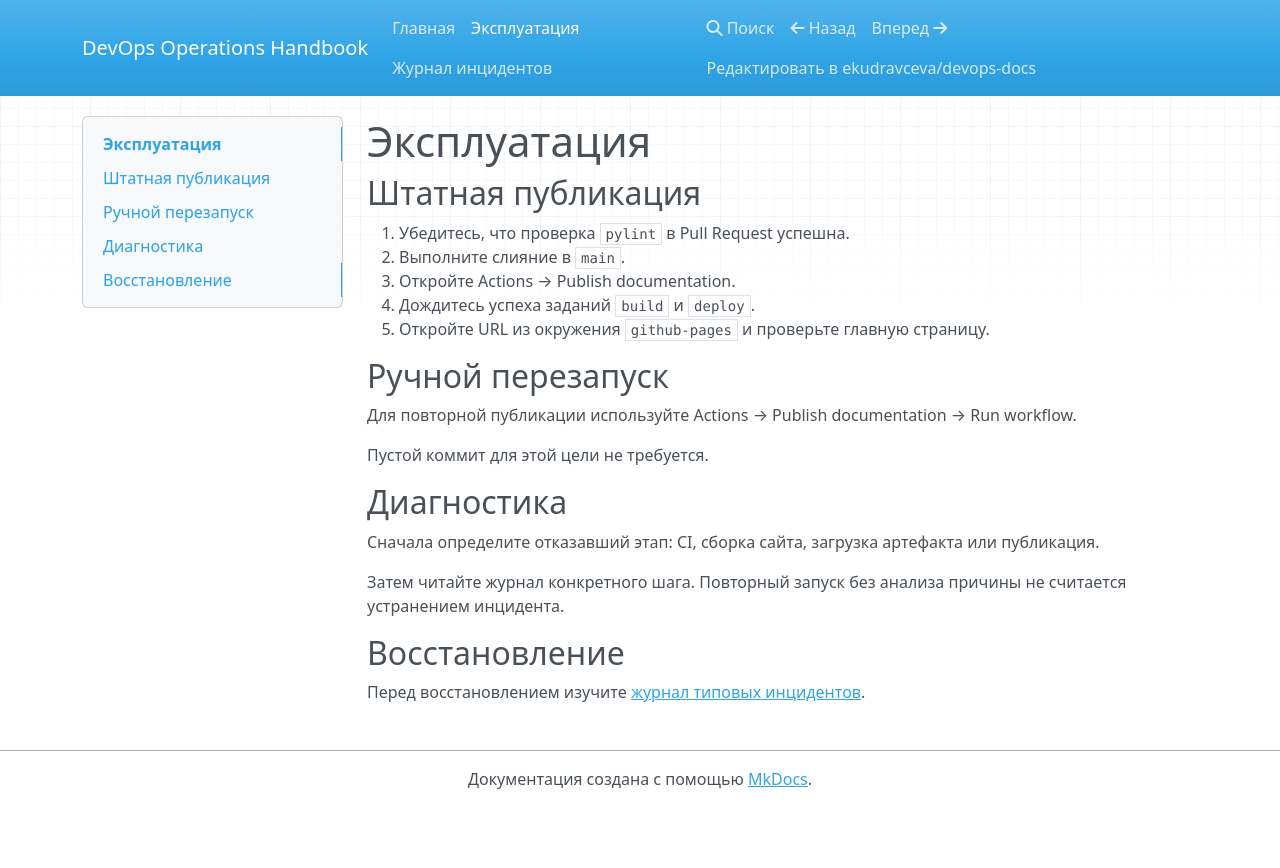
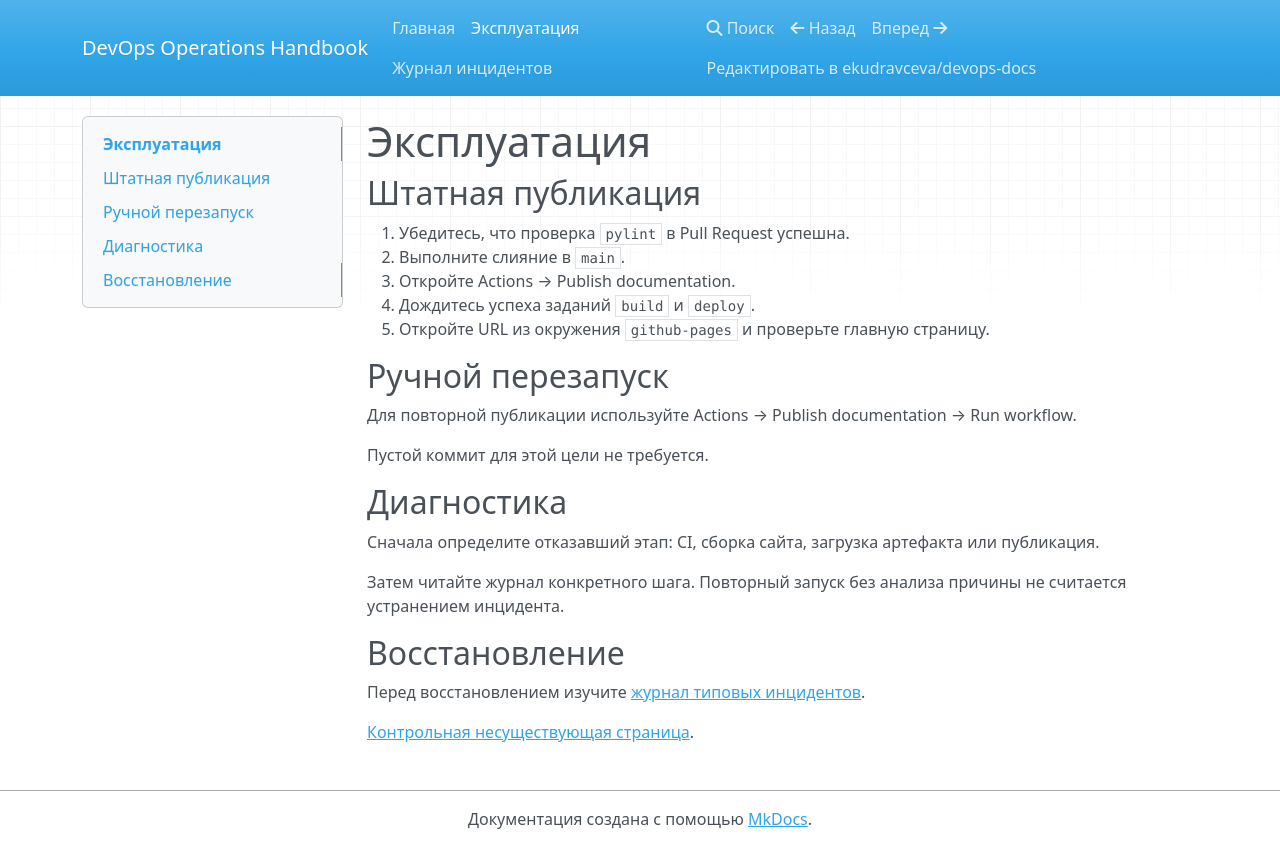
Before and after one commit to ekudravceva/devops-docs, an MkDocs documentation site: the page built from docs/runbook.md, in a window 1280 px wide. Shown: the top 868 px of the page. Built offline with MkDocs 1.6.1, drawn with Linux system fonts in a browser that asks for light colours; nearby versions of some CDN libraries.

Commit message:
docs: demonstrate broken link detection in pull request

```diff
--- a/docs/runbook.md
+++ b/docs/runbook.md
@@ -23,3 +23,5 @@
 ## Восстановление
 
 Перед восстановлением изучите [журнал типовых инцидентов](incidents.md).
+
+[Контрольная несуществующая страница](missing-page.md).
```
